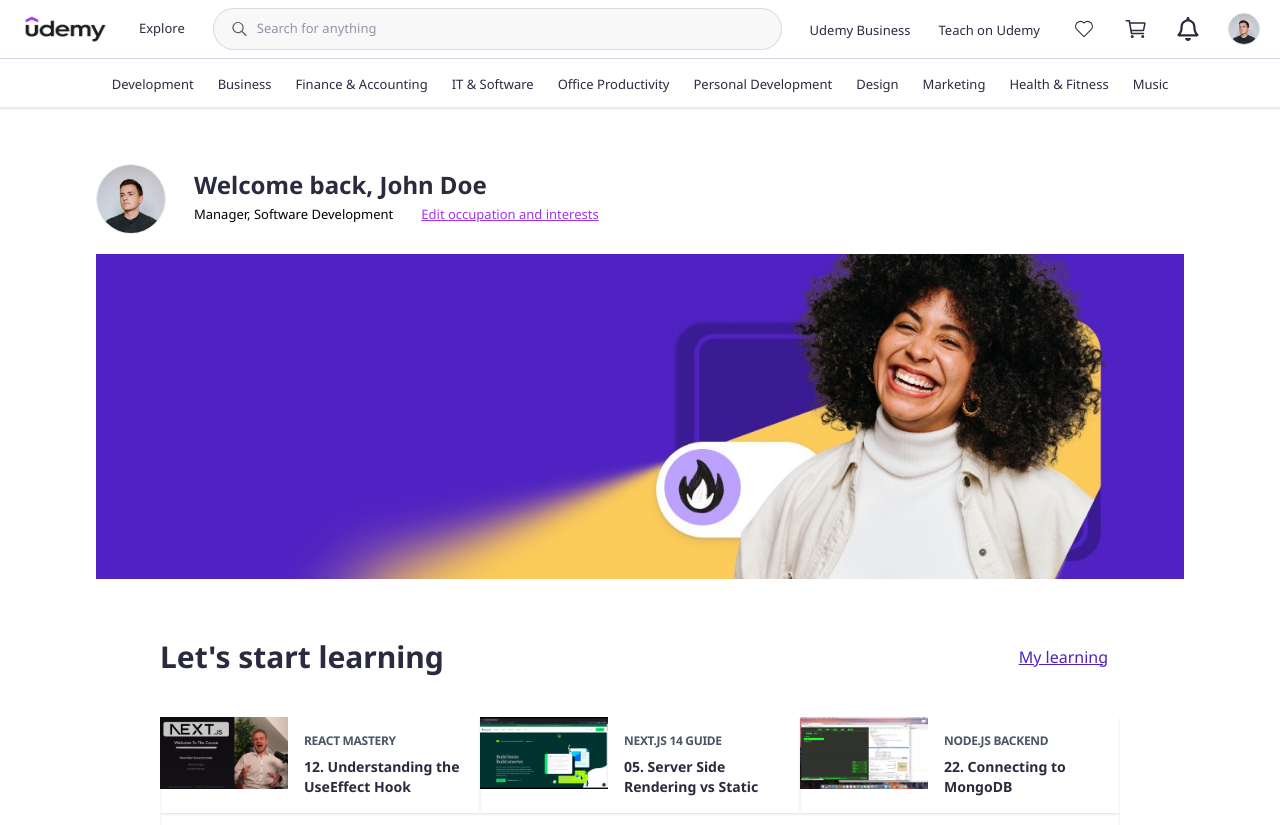
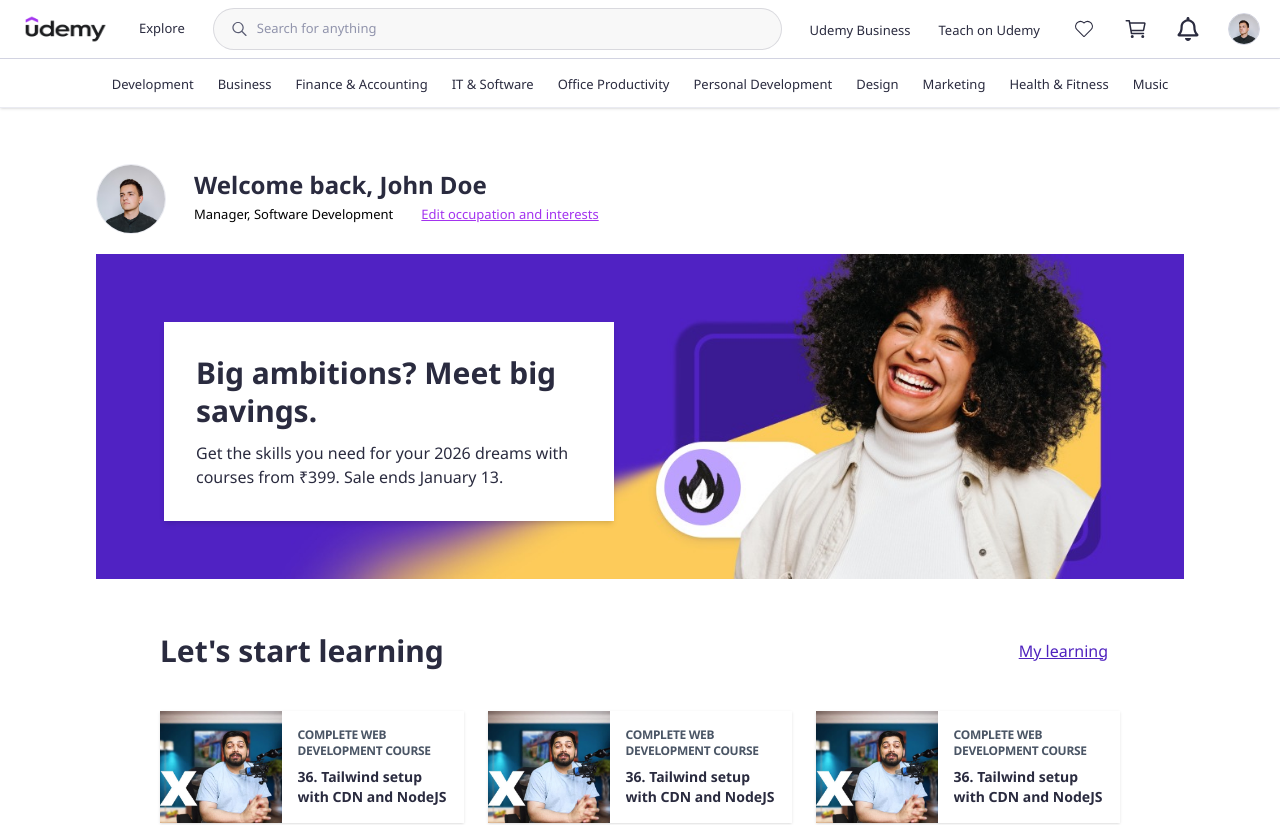
Before and after one commit to aman9549/udemy, a Next.js app: page / in a window 1280 px wide. Shown: the top 825 px of the page. Built offline with nearby package versions, Linux system fonts and the light colour scheme.

Commit message:
removed sliders

```diff
--- a/components/Home/Hero.tsx
+++ b/components/Home/Hero.tsx
@@ -1,21 +1,7 @@
-"use client"
 import Image from "next/image"
 import Link from "next/link"
-import Slider from "react-slick";
 
 const Hero = () => {
-
-   var settings = {
-    dots: true,
-    infinite: true,
-    speed: 500,
-    slidesToShow: 1,
-    slidesToScroll: 1,
-    autoplay: true,
-    autoplaySpeed: 2000,
-    cssEase: "linear"
-  };
-
   return (
     <div className="grid gap-5 pb-7 px-4 md:px-0">
       {/* --- User Header Section --- */}
@@ -43,11 +29,6 @@
 
       {/* --- Hero Banner Section --- */}
       <div className="relative w-full overflow-hidden rounded-lg md:rounded-none">
-
-            <Slider {...settings}>
-
-              <div className="">
-
         {/* Hero Image */}
         <Image
           src={'/imgi_hero.jpg'}
@@ -78,140 +59,6 @@
             Get the skills you need for your 2026 dreams with courses from ₹399. Sale ends January 13.
           </p>
         </div>
-        </div>
-              <div className="">
-
-        {/* Hero Image */}
-        <Image
-          src={'/imgi_hero.jpg'}
-          width={1360}
-          height={400}
-          alt="hero"
-          className="w-full h-[300px] md:h-auto object-cover"
-          priority
-        />
-
-        {/* Floating Card */}
-        {/* Mobile: Below image or centered | Desktop: Absolute top-left */}
-        <div className="
-          relative md:absolute
-          top-0 md:top-12 lg:top-17
-          left-0 md:left-12 lg:left-17
-          bg-white
-          w-full md:w-[450px]
-          p-6 md:p-8
-          shadow-lg md:shadow-md
-          space-y-3
-          leading-relaxed
-        ">
-          <h1 className="courseheading text-2xl lg:text-3xl leading-tight">
-            Big ambitions? Meet big savings.
-          </h1>
-          <p className="text-nav-text font-sans font-light text-sm md:text-base">
-            Get the skills you need for your 2026 dreams with courses from ₹399. Sale ends January 13.
-          </p>
-        </div>
-        </div>
-              <div className="">
-
-        {/* Hero Image */}
-        <Image
-          src={'/imgi_hero.jpg'}
-          width={1360}
-          height={400}
-          alt="hero"
-          className="w-full h-[300px] md:h-auto object-cover"
-          priority
-        />
-
-        {/* Floating Card */}
-        {/* Mobile: Below image or centered | Desktop: Absolute top-left */}
-        <div className="
-          relative md:absolute
-          top-0 md:top-12 lg:top-17
-          left-0 md:left-12 lg:left-17
-          bg-white
-          w-full md:w-[450px]
-          p-6 md:p-8
-          shadow-lg md:shadow-md
-          space-y-3
-          leading-relaxed
-        ">
-          <h1 className="courseheading text-2xl lg:text-3xl leading-tight">
-            Big ambitions? Meet big savings.
-          </h1>
-          <p className="text-nav-text font-sans font-light text-sm md:text-base">
-            Get the skills you need for your 2026 dreams with courses from ₹399. Sale ends January 13.
-          </p>
-        </div>
-        </div>
-              <div className="">
-
-        {/* Hero Image */}
-        <Image
-          src={'/imgi_hero.jpg'}
-          width={1360}
-          height={400}
-          alt="hero"
-          className="w-full h-[300px] md:h-auto object-cover"
-          priority
-        />
-
-        {/* Floating Card */}
-        {/* Mobile: Below image or centered | Desktop: Absolute top-left */}
-        <div className="
-          relative md:absolute
-          top-0 md:top-12 lg:top-17
-          left-0 md:left-12 lg:left-17
-          bg-white
-          w-full md:w-[450px]
-          p-6 md:p-8
-          shadow-lg md:shadow-md
-          space-y-3
-          leading-relaxed
-        ">
-          <h1 className="courseheading text-2xl lg:text-3xl leading-tight">
-            Big ambitions? Meet big savings.
-          </h1>
-          <p className="text-nav-text font-sans font-light text-sm md:text-base">
-            Get the skills you need for your 2026 dreams with courses from ₹399. Sale ends January 13.
-          </p>
-        </div>
-        </div>
-              <div className="">
-
-        {/* Hero Image */}
-        <Image
-          src={'/imgi_hero.jpg'}
-          width={1360}
-          height={400}
-          alt="hero"
-          className="w-full h-[300px] md:h-auto object-cover"
-          priority
-        />
-
-        {/* Floating Card */}
-        {/* Mobile: Below image or centered | Desktop: Absolute top-left */}
-        <div className="
-          relative md:absolute
-          top-0 md:top-12 lg:top-17
-          left-0 md:left-12 lg:left-17
-          bg-white
-          w-full md:w-[450px]
-          p-6 md:p-8
-          shadow-lg md:shadow-md
-          space-y-3
-          leading-relaxed
-        ">
-          <h1 className="courseheading text-2xl lg:text-3xl leading-tight">
-            Big ambitions? Meet big savings.
-          </h1>
-          <p className="text-nav-text font-sans font-light text-sm md:text-base">
-            Get the skills you need for your 2026 dreams with courses from ₹399. Sale ends January 13.
-          </p>
-        </div>
-        </div>
-        </Slider>
       </div>
     </div>
   )
--- a/components/Home/RecentLearning.tsx
+++ b/components/Home/RecentLearning.tsx
@@ -1,73 +1,11 @@
-"use client"
 import Link from "next/link"
 import RecentLearningPath from "../ui/RecentLearningPath"
-import Slider from "react-slick";
-
-// You can move this array to a separate data file later
-const learningData = [
-  {
-    id: 1,
-    image: "/imgi_15_thumb-1.jpg",
-    category: "Complete web development course",
-    title: "36. Tailwind setup with CDN and NodeJS",
-    href: "/learning/1"
-  },
-  {
-    id: 2,
-    image: "/imgi_16_thumb-1.jpg",
-    category: "React Mastery",
-    title: "12. Understanding the UseEffect Hook",
-    href: "/learning/2"
-  },
-  {
-    id: 3,
-    image: "/imgi_14_thumb-1.jpg",
-    category: "Next.js 14 Guide",
-    title: "05. Server Side Rendering vs Static",
-    href: "/learning/3"
-  },
-  {
-    id: 4,
-    image: "/imgi_17_thumb-1.jpg",
-    category: "Node.js Backend",
-    title: "22. Connecting to MongoDB",
-    href: "/learning/4"
-  }
-];
 
 const RecentLearning = () => {
-
-  const settings = {
-    dots: true,
-    infinite: true,
-    speed: 500,
-    slidesToShow: 3,
-    slidesToScroll: 1,
-    autoplay: true,
-    autoplaySpeed: 3000,
-    cssEase: "ease-in-out",
-    pauseOnHover: true,
-    responsive: [
-      {
-        breakpoint: 1024,
-        settings: {
-          slidesToShow: 2,
-          slidesToScroll: 1,
-        }
-      },
-      {
-        breakpoint: 600,
-        settings: {
-          slidesToShow: 1,
-          slidesToScroll: 1
-        }
-      }
-    ]
-  };
-
   return (
     <>
     <div className=" space-y-10">
+
 <div className="flex flex-col sm:flex-row sm:items-center justify-between gap-2 sm:gap-4">
     <h1 className="text-2xl md:text-3xl font-bold heading">
       Let's start learning
@@ -79,26 +17,19 @@
       My learning
     </Link>
 </div>
-
-        <div className=" slider-container block">
-          <Slider {...settings}>
-            {learningData.map((course) => (
-              <RecentLearningPath
-                key={course.id}
-                image={course.image}
-                category={course.category}
-                title={course.title}
-                href={course.href}
-              />
-            ))}
-          </Slider>
+   <div className="flex flex-col md:flex-row justify-between gap-6">
+  <RecentLearningPath />
+  <RecentLearningPath />
+  <RecentLearningPath />
 </div>
 
    <div className="flex flex-col md:flex-row bg-black justify-between items-center rounded-xl p-5 gap-4">
+    {/* Text: Centers on mobile, left-aligned on desktop */}
     <p className="text-white font-sans text-center md:text-left text-sm md:text-base">
         Training 2 or more people? Get your team access to Udemy's top 30,000+ courses
     </p>
 
+    {/* Buttons: Stacked or full-width on mobile */}
     <div className="flex flex-col sm:flex-row gap-2 w-full md:w-auto">
         <Link
             href={''}
@@ -114,7 +45,9 @@
     </div>
 </div>
     </div>
+
     </>
+
   )
 }
 
--- a/components/ui/RecentLearningPath.tsx
+++ b/components/ui/RecentLearningPath.tsx
@@ -1,38 +1,31 @@
 import Image from "next/image"
 import Link from "next/link";
 
-interface RecentLearningProps {
-  image: string;
-  category: string;
-  title: string;
-  href: string;
-}
-
-const RecentLearningPath = ({ image, category, title, href }: RecentLearningProps) => {
+const RecentLearningPath = () => {
   return (
     <>
     <div className="flex overflow-hidden shadow relative w-full max-w-md sm:max-w-lg">
   {/* Image Container - Takes up about 40% */}
   <div className="flex-shrink-0 w-1/3 sm:w-2/5">
     <Image
-            src={image}
-            className=""
+      src={'/imgi_15_thumb-1.jpg'}
+      className="object-cover h-full w-full"
       width={240}
       height={500}
-            alt={title}
+      alt="title"
     />
   </div>
 
   {/* Content Container - Takes up the rest */}
   <div className="p-4 space-y-2 bg-white flex-1 flex flex-col justify-center">
     <p className="text-[10px] sm:text-xs font-bold text-gray-600 uppercase tracking-tight">
-            {category}
+      Complete web development course
     </p>
     <Link
       className="text-sm sm:text-md font-bold text-nav-text hover:underline line-clamp-2"
-            href={href}
+      href={''}
     >
-            {title}
+      36. Tailwind setup with CDN and NodeJS
     </Link>
   </div>
 </div>
```
Lines whose indentation alone changed are shown as unchanged.
